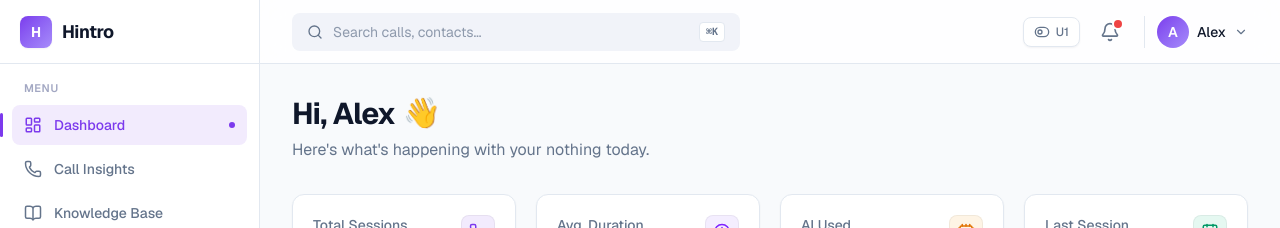
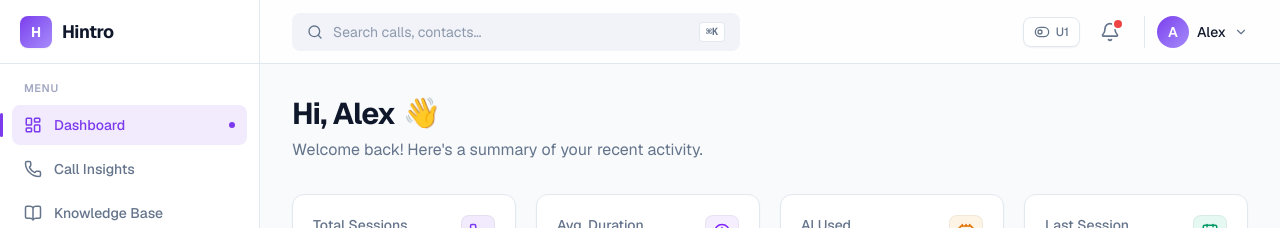
Before and after one commit to lizansarkar/hintro-dashboard, a Next.js app: page / in a window 1280 px wide. Shown: the top 228 px of the page. Built offline with nearby package versions, Linux system fonts and the light colour scheme.

Commit message:
change: some text remove and change it

```diff
--- a/src/app/page.tsx
+++ b/src/app/page.tsx
@@ -59,7 +59,7 @@ export default function DashboardPage() {
                   </span>
                 </h1>
                 <p className="mt-1.5 text-sm sm:text-base text-text-muted">
-                  Here&apos;s what&apos;s happening with your nothing today.
+                  Welcome back! Here's a summary of your recent activity.
                 </p>
               </div>
             </div>
```
